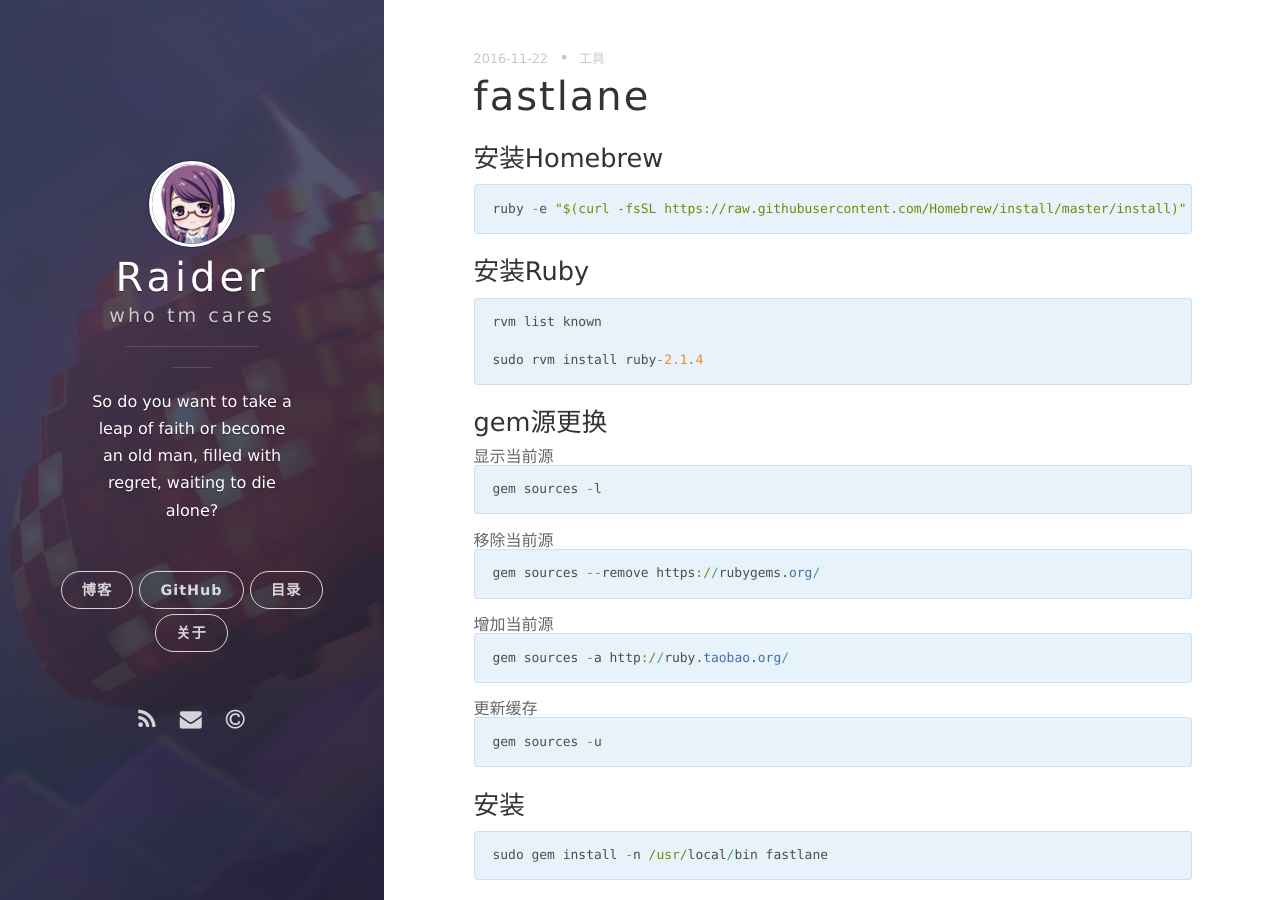
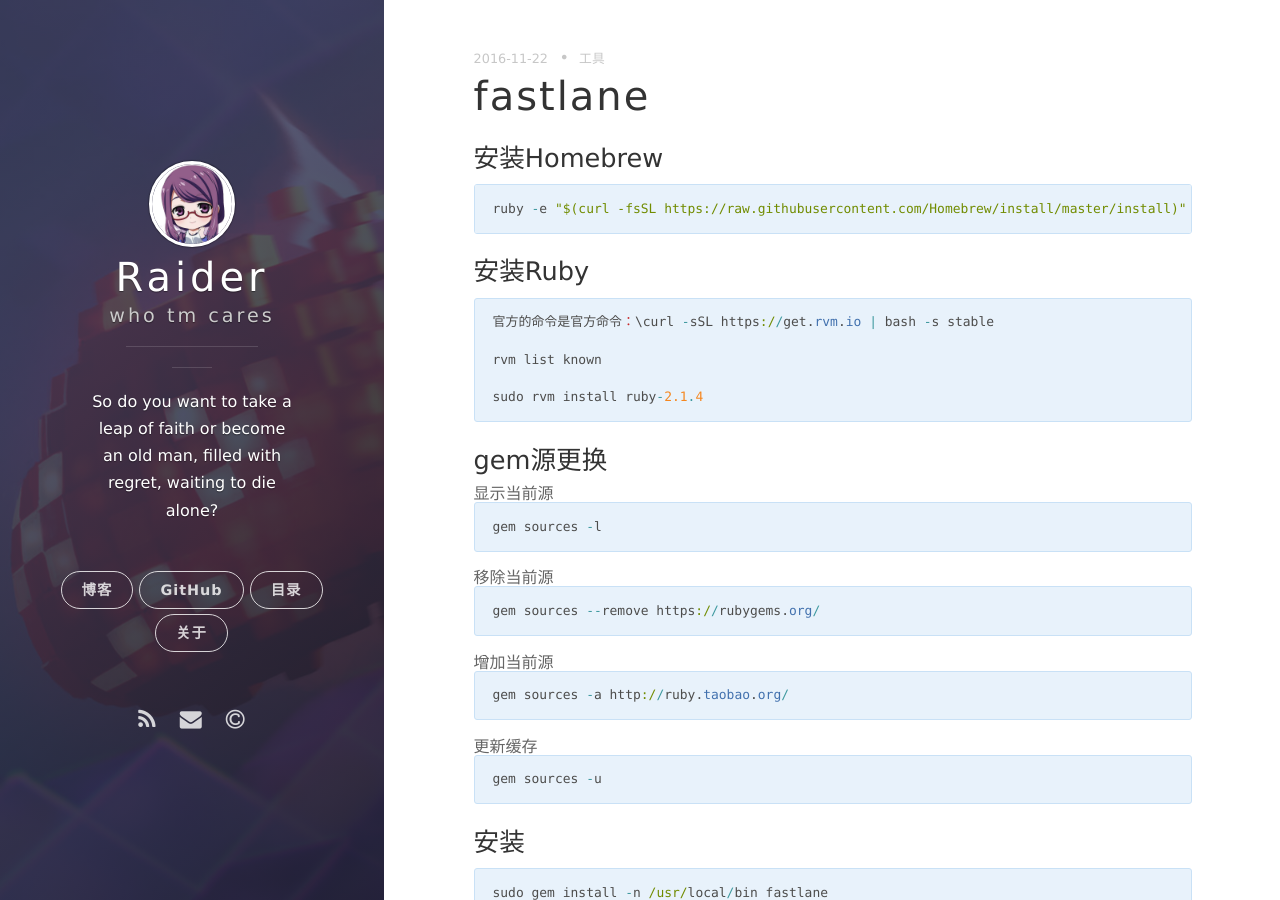
Before and after one commit to ioRaid/ioRaid.github.io, a Jekyll site: the page built from _posts/2016-11-22-iOS持续集成-fastlane.md, in a window 1280 px wide and 900 px high. Built offline with Jekyll 4.4.1, drawn with Linux system fonts in a browser that asks for light colours; nearby versions of some CDN libraries; comment, search, counter and statistics services are not loaded.

Commit message:
Update 2016-11-22-iOS持续集成-fastlane.md

```diff
--- a/_posts/2016-11-22-iOS持续集成-fastlane.md
+++ b/_posts/2016-11-22-iOS持续集成-fastlane.md
@@ -14,9 +14,12 @@ ruby -e "$(curl -fsSL https://raw.githubusercontent.com/Homebrew/install/master/
 
 {% endhighlight %}
 
+
 <h3>安装Ruby</h3>
 
 {% highlight ruby %}
+
+官方的命令是官方命令：\curl -sSL https://get.rvm.io | bash -s stable
 
 rvm list known
 
```
